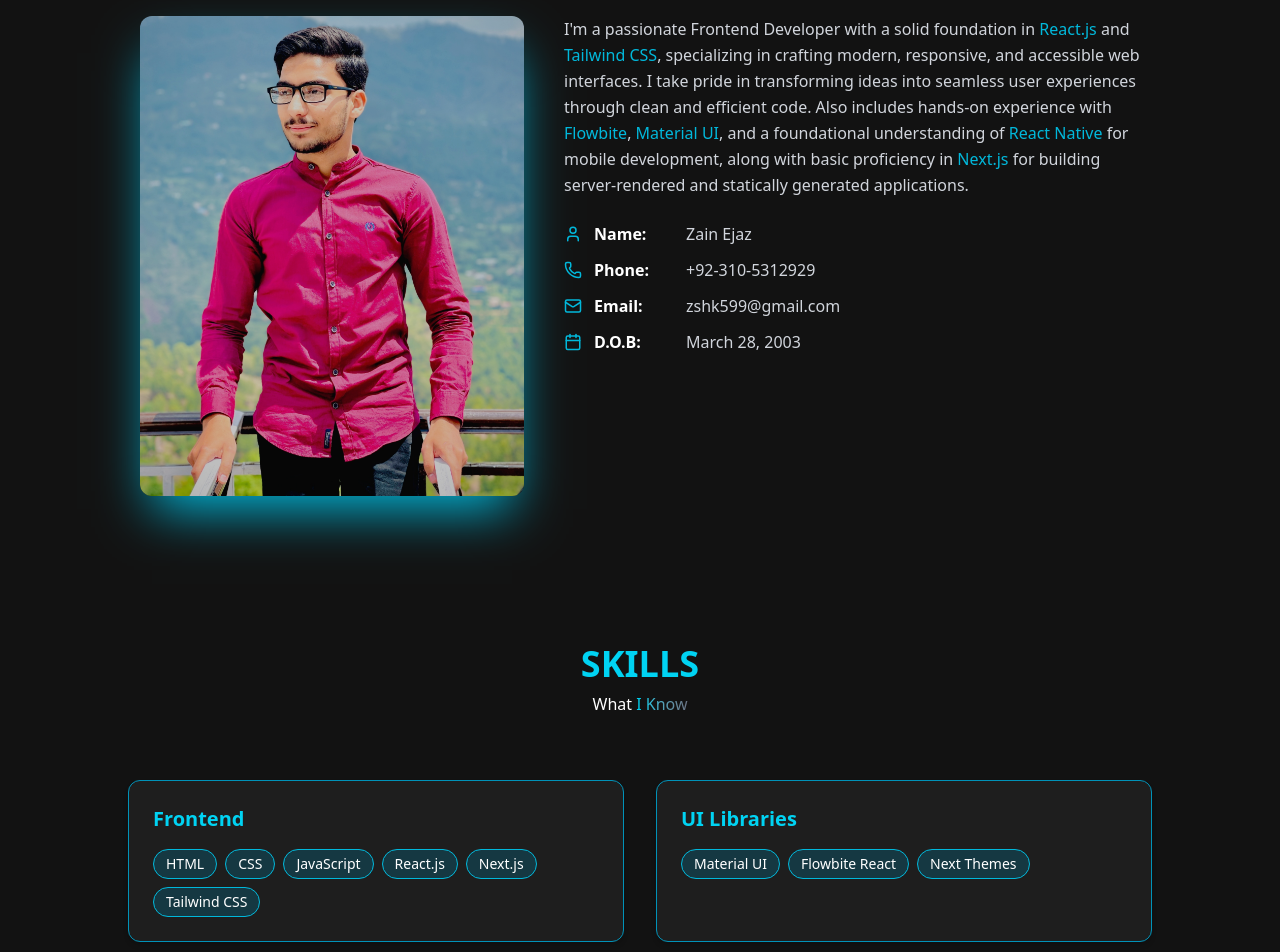
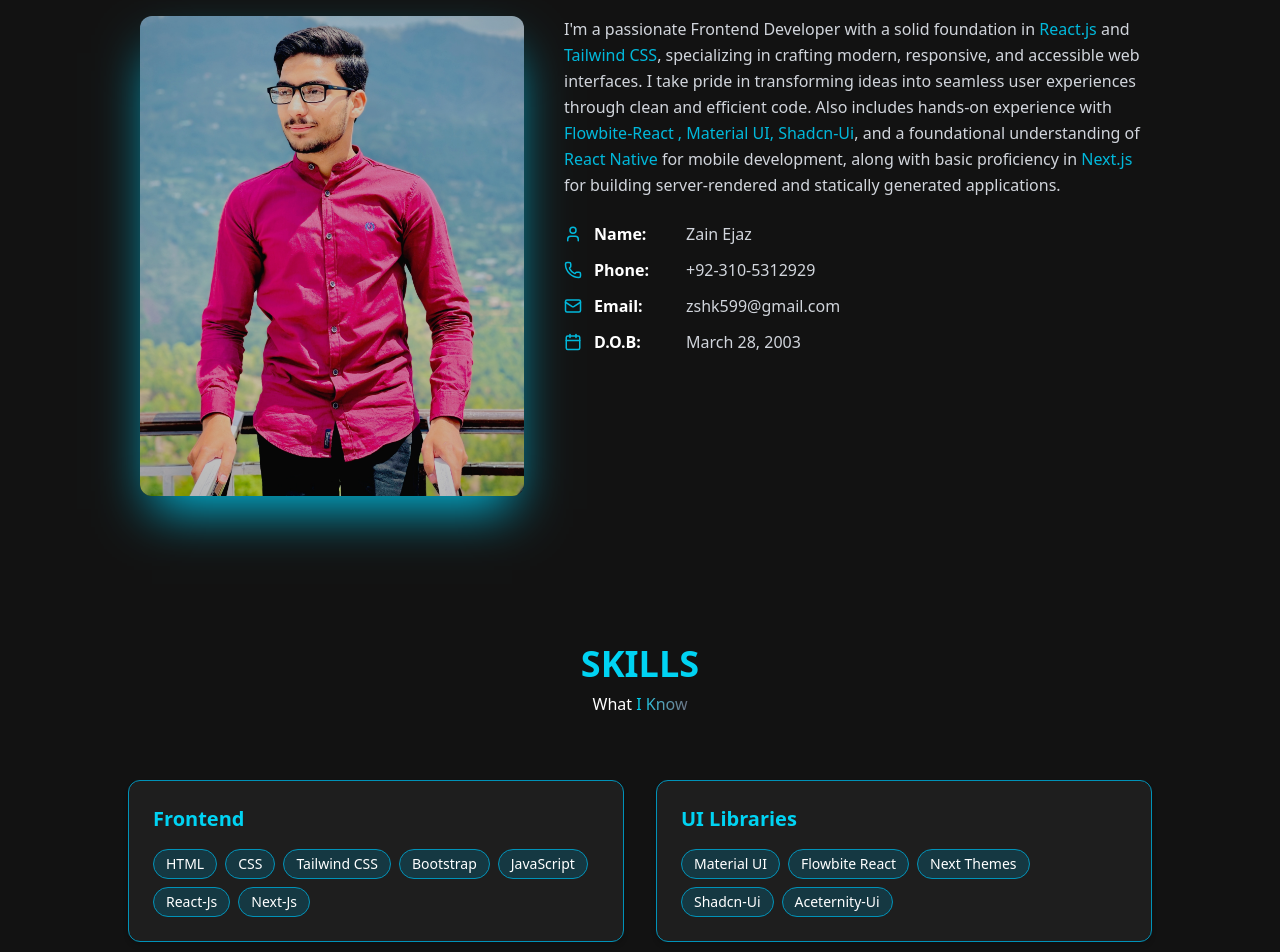
Before and after one commit to Zainshk64/react-portfolio, a React (Vite) app: page / in a window 1280 px wide. Shown: the part 1020-1972 px from the top of the page. Built offline with nearby package versions, Linux system fonts and the light colour scheme.

Commit message:
resume Update

```diff
--- a/src/components/About.jsx
+++ b/src/components/About.jsx
@@ -38,8 +38,7 @@
             <span className="text-cyan-500"> Tailwind CSS</span>, specializing in crafting modern, responsive, and accessible web interfaces.
             I take pride in transforming ideas into seamless user experiences through clean and efficient code.
             Also includes hands-on experience with
-            <span className="text-cyan-500"> Flowbite</span>,
-            <span className="text-cyan-500"> Material UI</span>, and a foundational understanding of
+            <span className="text-cyan-500"> Flowbite-React , Material UI, Shadcn-Ui</span>, and a foundational understanding of
             <span className="text-cyan-500"> React Native</span> for mobile development, along with basic proficiency in
             <span className="text-cyan-500"> Next.js</span> for building server-rendered and statically generated applications.
           </p>
--- a/src/components/Hero.jsx
+++ b/src/components/Hero.jsx
@@ -37,7 +37,7 @@
           </div>
           <div className="flex flex-wrap justify-center md:justify-start gap-4">
             <a
-               href="/Zain_Ejaz_Frontend_Developer_Resume.pdf"
+               href="/Zain_Ejaz_Frontend_Developer.pdf"
               target='_blank'
               className="px-6 py-3 bg-gradient-to-r from-cyan-300 to-cyan-800 text-white rounded-full font-semibold hover:bg-gradient-to-r hover:from-cyan-300 hover:to-cyan-900 trans"
             >
--- a/src/components/Projects.jsx
+++ b/src/components/Projects.jsx
@@ -88,7 +88,7 @@
                   target="_blank"
                   className="text-cyan-500 inline-flex items-center gap-1 font-semibold hover:underline"
                 >
-                  <Globe size={20}/>Live Demo
+                  <Globe size={20} />Live Demo
                 </a>
                 <a
                   href={project.git}
@@ -121,11 +121,14 @@
           </div>
         }
 
-        <span className="px-6 py-3 border-2 border-cyan-600 text-white rounded-full font-semibold hover:bg-cyan-600 trans">
-          <a href="https://app.netlify.com/teams/zshk599/sites">
-            View More Projects ↗
-          </a>
-        </span>
+        <div className="hover:-translate-y-2 trans">
+
+          <span className="px-6 py-3 border-2 border-cyan-600 text-white rounded-full font-semibold hover:bg-cyan-600 trans">
+            <a href="https://github.com/Zainshk64">
+              Preview Respository
+            </a>
+          </span>
+        </div>
       </div>
     </section>
   );
--- a/src/components/Skills.jsx
+++ b/src/components/Skills.jsx
@@ -4,11 +4,11 @@
 const skills = [
   {
     category: "Frontend",
-    items: ["HTML", "CSS", "JavaScript", "React.js", "Next.js", "Tailwind CSS"]
+    items: ["HTML", "CSS", "Tailwind CSS", "Bootstrap","JavaScript", "React-Js", "Next-Js"]
   },
   {
     category: "UI Libraries",
-    items: ["Material UI", "Flowbite React", "Next Themes"]
+    items: ["Material UI", "Flowbite React", "Next Themes", "Shadcn-Ui", "Aceternity-Ui"]
   },
   {
     category: "Mobile ",
@@ -40,7 +40,7 @@
         <h3 className="text-xl font-semibold text-cyan-400 mb-4">{skill.category}</h3>
         <div className="flex flex-wrap gap-2">
           {skill.items.map((item, i) => (
-            <span key={i} className="bg-cyan-700/30 text-sm px-3 py-1 rounded-full text-white border border-cyan-500">
+            <span key={i} className="bg-cyan-700/30 text-sm px-3 py-1 rounded-full text-white border border-cyan-600">
               {item}
             </span>
           ))}
```
Also changed, not shown: 2 other files (tests, documents, lock files or other folders).
